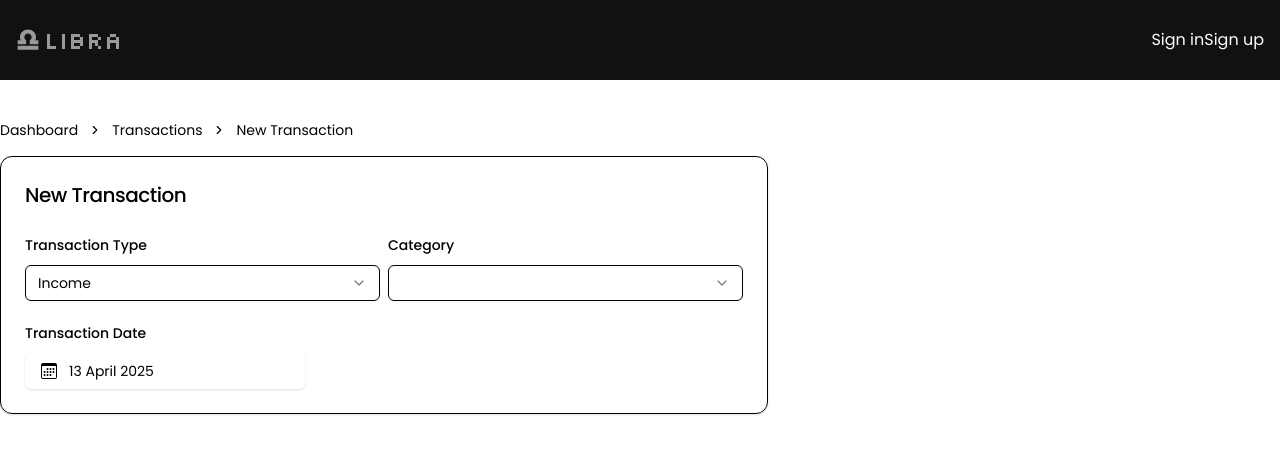
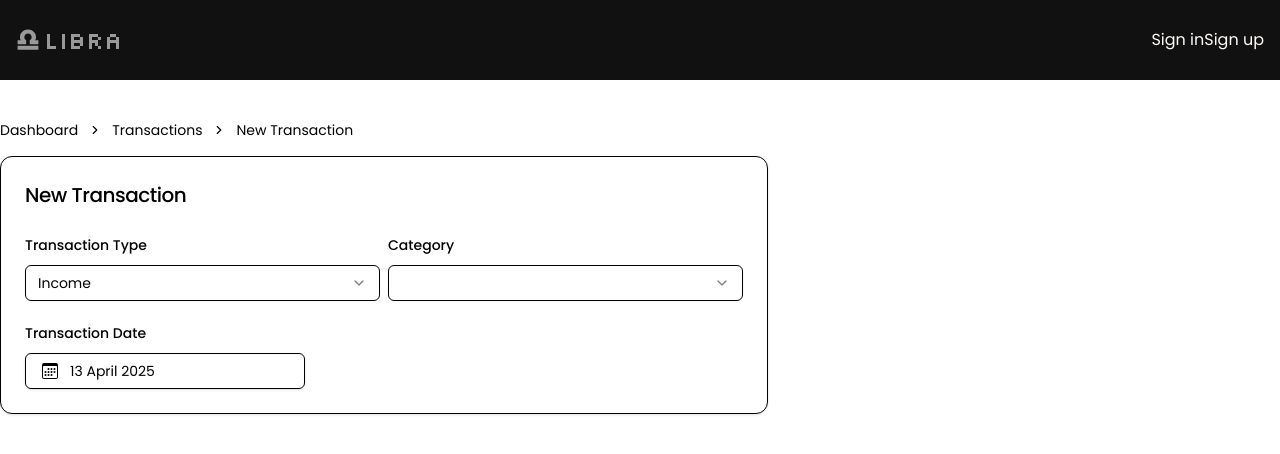
Before and after one commit to Nimira43/Libra, a Next.js app: page /dashboard/transactions/new in a window 1280 px wide. Shown: the top 454 px of the page. Built offline with nearby package versions, Linux system fonts and the light colour scheme; no server answers; a web font is replaced by a local one.

Commit message:
Updated button

```diff
--- a/components/transaction-form.tsx
+++ b/components/transaction-form.tsx
@@ -123,11 +123,11 @@ export default function TransctionForm() {
                     <Popover>
                       <PopoverTrigger asChild>
                         <Button
-                          className={cn('w-[280px] justify-start text-left font-normal', !field.value && 'text-muted-foreground'
+                          className={cn('w-[280px] border justify-start text-left font-normal', !field.value && 'text-muted-foreground'
                           )}
                         >
                           <BsCalendar3
-                            className='mr-1 h-4 w-4'
+                            className='mr-1 h-4 w-4 '
                           />
                           {field.value ? (
                             format(field.value, 'dd MMMM yyyy')
```
